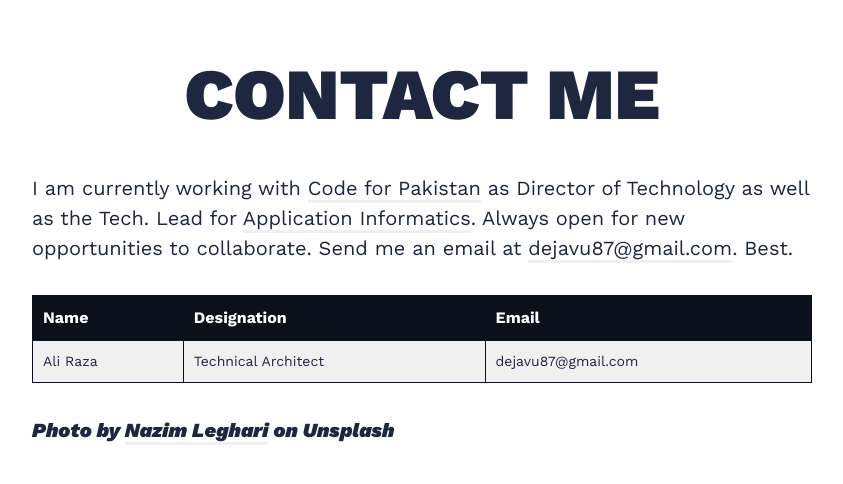
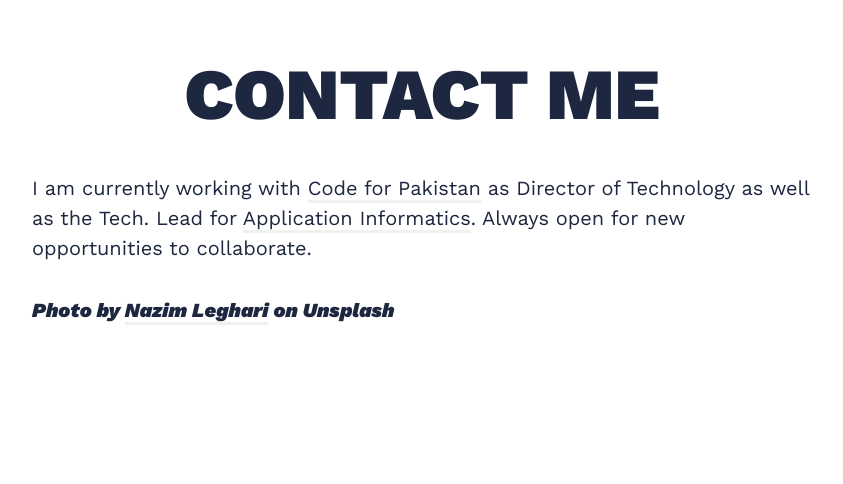
Before and after one commit to aliirz/aliirz.com, a Jekyll site: the page built from _pages/contact.md, in a window 1280 px wide and 900 px high, scrolled down 690 px, cut to the strip 54-807 px from the top of the window. Shown: the top 484 px of the strip, without its empty margins (218-1061 px from the left). Built offline with Jekyll 4.4.1, drawn with Linux system fonts in a browser that asks for light colours; nearby versions of some CDN libraries.

Commit message:
changes to the site

```diff
--- a/_config.yml
+++ b/_config.yml
@@ -30,11 +30,11 @@
       label: Facebook,
       link: "https://facebook.com/aliirz",
     }
-  # - {
-  #     icon: "ion-logo-pinterest",
-  #     label: Pinterest,
-  #     link: "https://pinterest.com",
-  #   }
+  - {
+      icon: "ion-logo-youtube",
+      label: Youtube,
+      link: "https://www.youtube.com/channel/UCc5gunCRatvlC1CD_3an1tw",
+    }
   # - { icon: "ion-logo-dribbble", label: Dribbble, link: "https://dribbble.com" }
   - {
       icon: "ion-logo-instagram",
--- a/_pages/contact.md
+++ b/_pages/contact.md
@@ -5,11 +5,8 @@
 image: "/images/nazim-laghari-W4sPCYimFYs-unsplash.jpg"
 ---
 
-I am currently working with <a href="https://www.codeforpakistan.org" target="_blank">Code for Pakistan</a> as Director of Technology as well as the Tech. Lead for <a href="https://www.applicationinformatics.com" target="_blank">Application Informatics</a>. Always open for new opportunities to collaborate. Send me an email at <a href="mailto:dejavu87@gmail.com">dejavu87@gmail.com</a>. Best.
+I am currently working with <a href="https://www.codeforpakistan.org" target="_blank">Code for Pakistan</a> as Director of Technology as well as the Tech. Lead for <a href="https://www.applicationinformatics.com" target="_blank">Application Informatics</a>. Always open for new opportunities to collaborate.
 
-| Name     | Designation         | Email              |
-| -------- | ------------------- | ------------------ |
-| Ali Raza | Technical Architect | dejavu87@gmail.com |
 
 _Photo by [Nazim Leghari](https://unsplash.com/@nazimlaghari) on Unsplash_
 
```
Also changed, not shown: _pages/elements.md (+27 -0 lines), Gemfile.lock.
